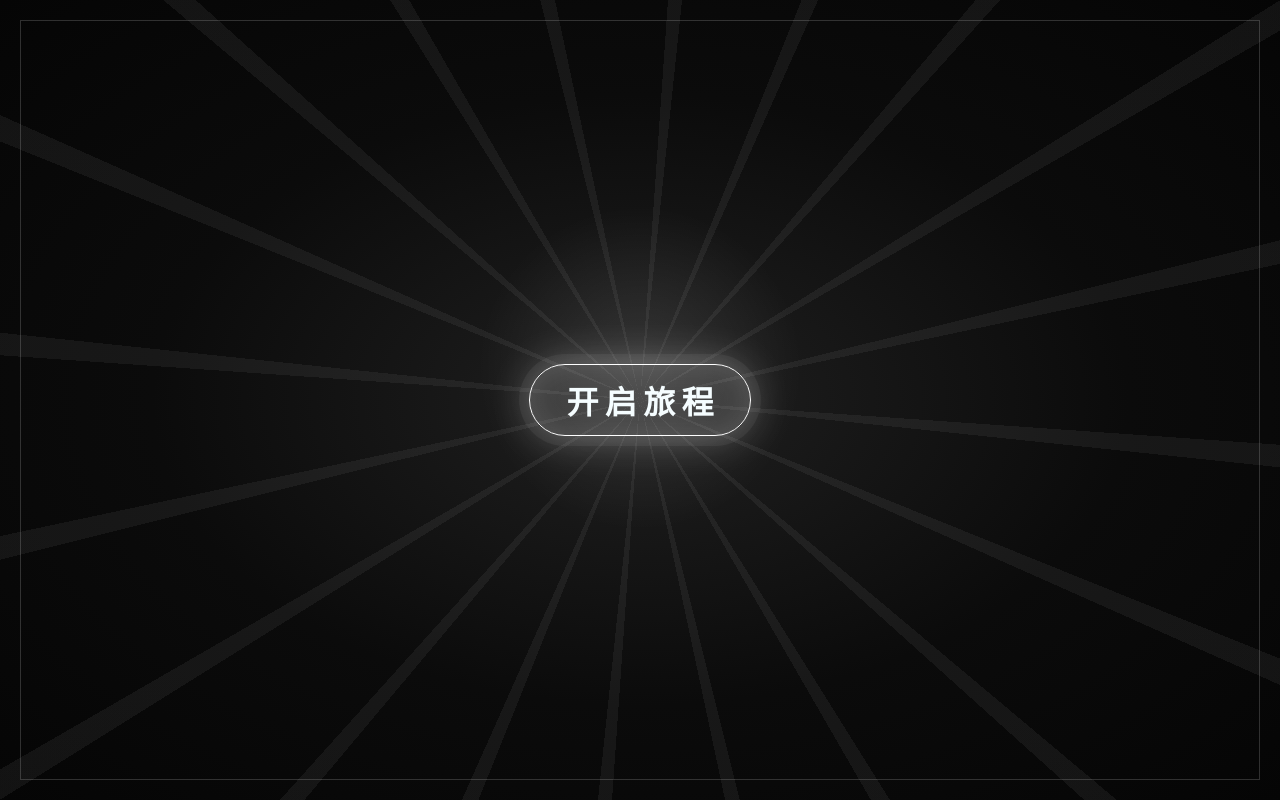
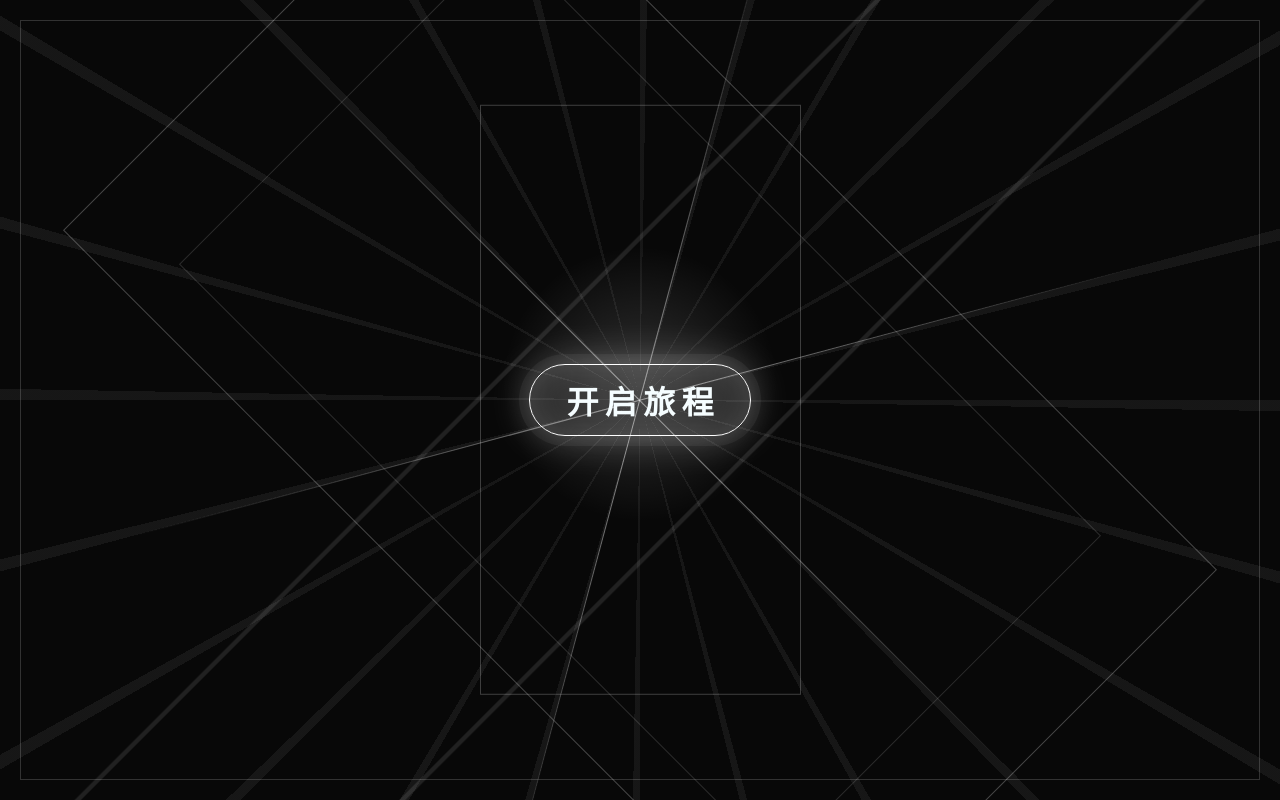
Before and after one commit to Blues-berry/portfolio-hub, a Next.js app: page / in a window 1280 px wide. Shown: the top 800 px of the page. Built offline with nearby package versions, Linux system fonts and the light colour scheme; no server answers.

Commit message:
feat: add three intro visual variants

```diff
--- a/app/globals.css
+++ b/app/globals.css
@@ -176,6 +176,34 @@
 .journey-gate.is-exiting .journey-label { opacity: 0; transition: opacity 140ms ease-out; }
 .journey-label { z-index: 2; }
 
+/* Three lightweight visual directions for comparison. */
+.journey-variant-art { position: absolute; inset: 0; pointer-events: none; }
+.journey-prism, .journey-terminal, .journey-eclipse { display: none; position: absolute; inset: 0; }
+.journey-gate[data-variant="prism"]::before {
+  background: radial-gradient(circle at 50% 48%, rgba(255,255,255,.16), transparent 18%), linear-gradient(135deg, transparent 0 42%, rgba(255,255,255,.1) 42.1% 42.3%, transparent 42.4% 57.6%, rgba(255,255,255,.1) 57.7% 57.9%, transparent 58%), repeating-conic-gradient(from 45deg at 50% 50%, rgba(255,255,255,.06) 0deg 1deg, transparent 1deg 15deg), #080808;
+}
+.journey-gate[data-variant="prism"] .journey-prism { display: block; inset: 14vmin; border: 1px solid rgba(255,255,255,.25); transform: rotate(45deg); }
+.journey-prism::before, .journey-prism::after { position:absolute; inset:10%; content:""; border:1px solid rgba(255,255,255,.14); }
+.journey-prism::after { inset:22%; transform:rotate(45deg); border-color:rgba(255,255,255,.22); }
+.journey-prism i { position:absolute; top:50%; left:50%; width:50%; height:1px; transform-origin:left center; background:linear-gradient(90deg,rgba(255,255,255,.5),transparent); }
+.journey-prism i:nth-child(1){transform:rotate(0deg)}.journey-prism i:nth-child(2){transform:rotate(60deg)}.journey-prism i:nth-child(3){transform:rotate(120deg)}.journey-prism i:nth-child(4){transform:rotate(180deg)}.journey-prism i:nth-child(5){transform:rotate(240deg)}.journey-prism i:nth-child(6){transform:rotate(300deg)}
+
+.journey-gate[data-variant="terminal"]::before { background: radial-gradient(circle at center, #262626 0%, #0c0c0c 44%, #050505 100%); }
+.journey-gate[data-variant="terminal"]::after { inset:0; border:0; opacity:.45; background: repeating-linear-gradient(0deg, transparent 0 5px, rgba(255,255,255,.045) 6px, transparent 7px); }
+.journey-gate[data-variant="terminal"] .journey-terminal { display:block; }
+.terminal-ring { position:absolute; inset:17vmin; border:1px solid rgba(255,255,255,.34); border-radius:50%; box-shadow:0 0 0 10vmin rgba(255,255,255,.025), 0 0 0 20vmin rgba(255,255,255,.018); }
+.terminal-cross { position:absolute; inset:0; margin:auto; width:58vmin; height:58vmin; border:1px solid rgba(255,255,255,.18); transform:rotate(45deg); }
+.terminal-cross::before,.terminal-cross::after { position:absolute; content:""; background:rgba(255,255,255,.28); }.terminal-cross::before{left:50%;top:-18%;width:1px;height:136%}.terminal-cross::after{top:50%;left:-18%;height:1px;width:136%}
+.terminal-wave { position:absolute; left:18%; right:18%; top:50%; height:1px; background:linear-gradient(90deg,transparent,rgba(255,255,255,.8),transparent); box-shadow:0 0 18px rgba(255,255,255,.3); transform:rotate(-7deg); }
+
+.journey-gate[data-variant="eclipse"]::before { background: radial-gradient(circle at 50% 50%, #eeeeee 0 6%, #777 6.2% 6.5%, #171717 6.7% 28%, #070707 28.5% 100%); }
+.journey-gate[data-variant="eclipse"]::after { inset:8vmin; border-radius:50%; border-color:rgba(255,255,255,.22); }
+.journey-gate[data-variant="eclipse"] .journey-eclipse { display:block; }
+.journey-eclipse span { position:absolute; inset:28vmin; border:1px solid rgba(255,255,255,.52); border-radius:50%; box-shadow:0 0 0 1px rgba(255,255,255,.06), 0 0 45px rgba(255,255,255,.12); }
+.journey-eclipse i { position:absolute; width:7px; height:7px; border-radius:50%; background:#fff; box-shadow:0 0 12px rgba(255,255,255,.8); }.journey-eclipse i:nth-of-type(1){left:25%;top:34%}.journey-eclipse i:nth-of-type(2){right:21%;top:59%}.journey-eclipse i:nth-of-type(3){left:39%;bottom:20%}
+
+@media (max-width: 600px) { .journey-prism { inset:18vmin; }.terminal-ring { inset:22vmin; }.journey-eclipse span { inset:34vmin; } }
+
 * {
   box-sizing: border-box;
 }
--- a/components/journey-gate.tsx
+++ b/components/journey-gate.tsx
@@ -2,9 +2,16 @@
 
 import { useEffect, useRef, useState } from "react";
 
+type JourneyVariant = "prism" | "terminal" | "eclipse";
+
 export function JourneyGate({ children }: { children: React.ReactNode }) {
   const gateRef = useRef<HTMLDivElement>(null);
   const [open, setOpen] = useState(false);
+  const [variant] = useState<JourneyVariant>(() => {
+    if (typeof window === "undefined") return "prism";
+    const requested = new URLSearchParams(window.location.search).get("intro");
+    return requested === "2" ? "terminal" : requested === "3" ? "eclipse" : "prism";
+  });
 
   useEffect(() => {
     document.body.classList.add("journey-locked");
@@ -30,7 +37,12 @@ export function JourneyGate({ children }: { children: React.ReactNode }) {
 
   return (
     <>
-      <div ref={gateRef} className={`journey-gate${open ? " is-exiting" : ""}`} role="dialog" aria-modal="true">
+      <div ref={gateRef} data-variant={variant} className={`journey-gate${open ? " is-exiting" : ""}`} role="dialog" aria-modal="true">
+        <div className="journey-variant-art" aria-hidden="true">
+          <div className="journey-prism"><i /><i /><i /><i /><i /><i /></div>
+          <div className="journey-terminal"><span className="terminal-ring" /><span className="terminal-cross" /><span className="terminal-wave" /></div>
+          <div className="journey-eclipse"><span /><i /><i /><i /></div>
+        </div>
         <button className="journey-label" type="button" onClick={enter} autoFocus>
           开启旅程
         </button>
```
